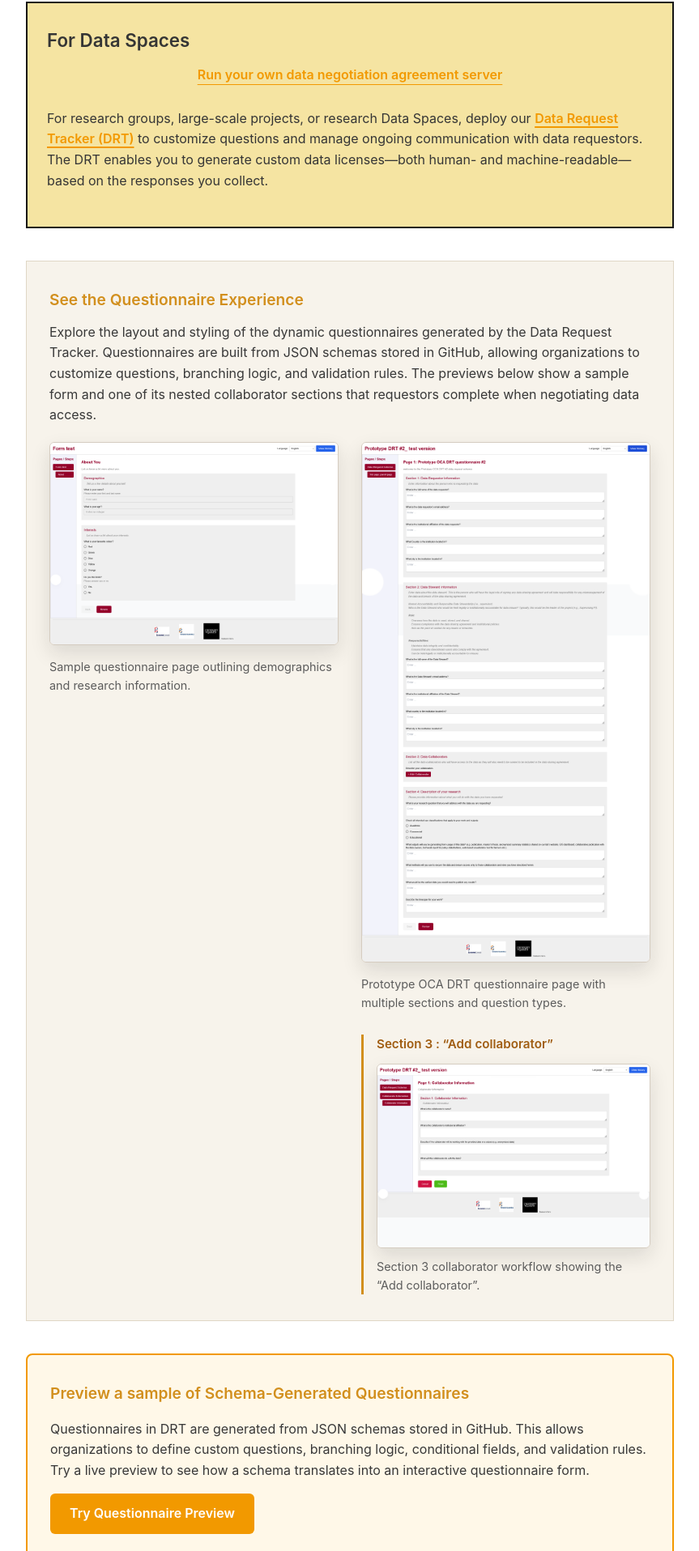
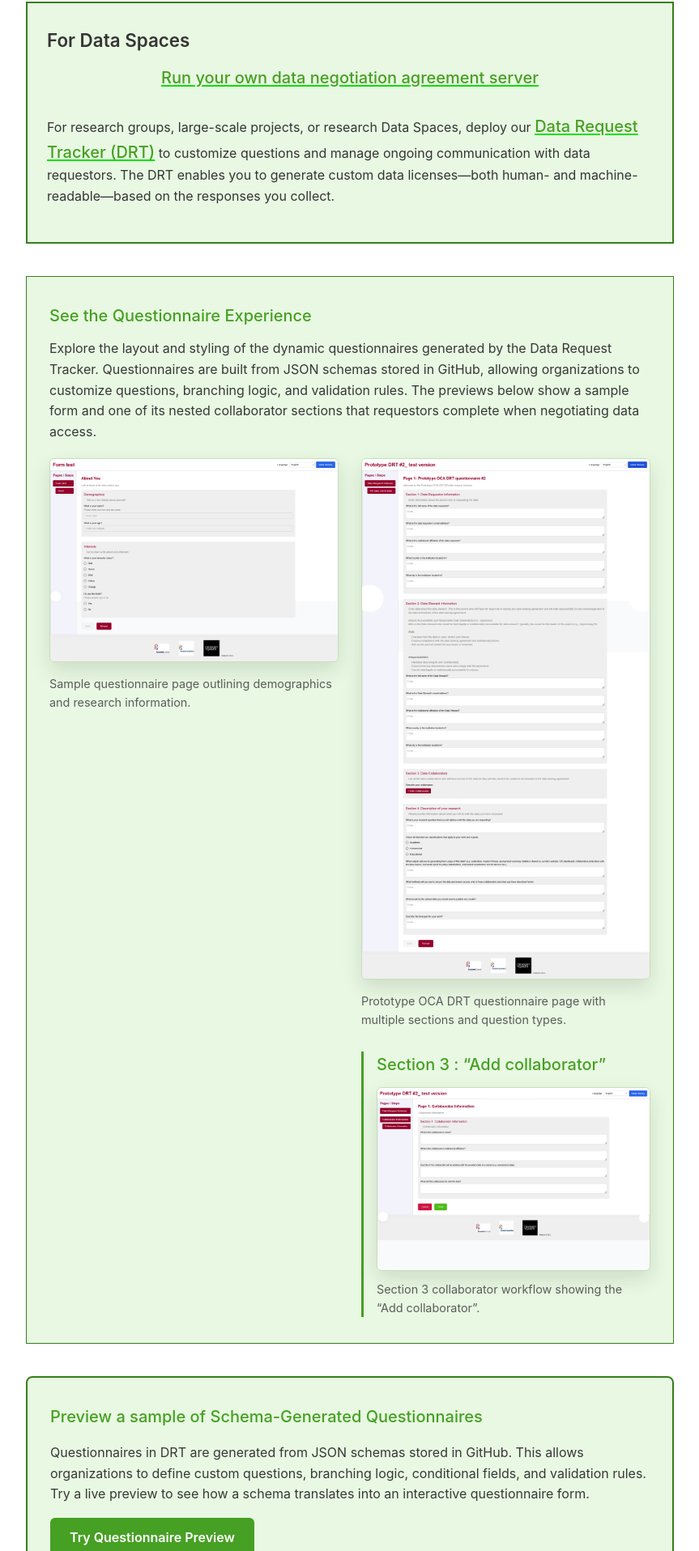
Before and after one commit to ClimateSmartAgCollab/drt-ad, a React (Vite) app: page / in a window 1280 px wide. Shown: the part 540-2456 px from the top of the page at 81% size, without its empty margins (208-1071 px from the left). Built offline with nearby package versions, Linux system fonts and the light colour scheme.

Commit message:
change color to green

```diff
--- a/src/App.css
+++ b/src/App.css
@@ -8,10 +8,10 @@
 }
 
 .hero-section {
-  background-color: #f9b233;
+  background-color: rgba(70, 160, 35, 1);
   color: #ffffff;
   padding: 0 0 48px;
-  border-bottom: 3px solid #f29900;
+  border-bottom: 3px solid rgba(55, 125, 28, 1);
 }
 
 .hero-container {
@@ -104,7 +104,7 @@
   border: none;
   font-size: 0.95rem;
   color: #ffffff;
-  background: #f9b233;
+  background: rgba(70, 160, 35, 1);
   padding: 6px 18px;
   border-radius: 999px;
   font-weight: 600;
@@ -112,7 +112,7 @@
 }
 
 .language-select:focus {
-  outline: 2px solid #f29900;
+  outline: 2px solid rgba(55, 125, 28, 1);
   outline-offset: 1px;
 }
 
@@ -164,8 +164,8 @@
   display: flex;
   flex-direction: column;
   gap: 20px;
-  background-color: #f7f3eb;
-  border: 1px solid #e0d7c6;
+  background-color: rgba(180, 230, 160, 0.3);
+  border: 1px solid rgba(55, 125, 28, 1);
   padding: 32px 28px;
 }
 
@@ -173,8 +173,8 @@
   display: flex;
   flex-direction: column;
   gap: 20px;
-  background-color: #fff8e8;
-  border: 2px solid #f29900;
+  background-color: rgba(180, 230, 160, 0.3);
+  border: 2px solid rgba(55, 125, 28, 1);
   border-radius: 8px;
   padding: 32px 28px;
 }
@@ -187,9 +187,9 @@
 
 .schema-preview-content h3 {
   margin: 0;
-  font-size: 1.2rem;
-  font-weight: 600;
-  color: #d28f1d;
+  font-size: 1.25rem;
+  font-weight: 500;
+  color: rgba(70, 160, 35, 1);
 }
 
 .schema-preview-content p {
@@ -201,7 +201,7 @@
 .schema-preview-button {
   display: inline-block;
   padding: 12px 24px;
-  background-color: #f29900;
+  background-color: rgba(70, 160, 35, 1);
   color: #ffffff;
   font-weight: 600;
   text-decoration: none;
@@ -213,16 +213,16 @@
 
 .schema-preview-button:hover,
 .schema-preview-button:focus-visible {
-  background-color: #d28f1d;
-  outline: 3px solid #f29900;
+  background-color: rgba(55, 125, 28, 1);
+  outline: 3px solid rgba(55, 125, 28, 1);
   outline-offset: 2px;
 }
 
 .questionnaire-copy h3 {
   margin: 0 0 12px 0;
-  font-size: 1.2rem;
-  font-weight: 600;
-  color: #d28f1d;
+  font-size: 1.25rem;
+  font-weight: 500;
+  color: rgba(70, 160, 35, 1);
 }
 
 .questionnaire-copy p {
@@ -251,7 +251,7 @@
 }
 
 .questionnaire-thumb:focus-visible {
-  outline: 3px solid #f29900;
+  outline: 3px solid rgba(70, 160, 35, 1);
   outline-offset: 4px;
 }
 
@@ -265,7 +265,7 @@
 .questionnaire-figure img {
   width: 100%;
   height: auto;
-  border: 1px solid #d5ccc0;
+  border: 1px solid rgba(55, 125, 28, 0.2);
   border-radius: 6px;
   box-shadow: 0 10px 24px rgba(28, 28, 28, 0.12);
 }
@@ -278,16 +278,16 @@
 .questionnaire-related {
   margin-top: 16px;
   padding-left: 16px;
-  border-left: 3px solid #d28f1d;
+  border-left: 3px solid rgba(70, 160, 35, 1);
   display: flex;
   flex-direction: column;
   gap: 12px;
 }
 
 .questionnaire-related-heading {
-  font-size: 0.95rem;
-  font-weight: 600;
-  color: #a05d12;
+  font-size: 1.25rem;
+  font-weight: 500;
+  color: rgba(70, 160, 35, 1);
 }
 
 .questionnaire-related-list {
@@ -310,7 +310,7 @@
 .lightbox-backdrop {
   position: fixed;
   inset: 0;
-  background: rgba(23, 18, 11, 0.85);
+  background: rgba(20, 40, 15, 0.85);
   display: flex;
   align-items: center;
   justify-content: center;
@@ -336,7 +336,7 @@
   width: 100%;
   height: auto;
   border-radius: 10px;
-  border: 1px solid #d5ccc0;
+  border: 1px solid rgba(55, 125, 28, 0.2);
 }
 
 .lightbox-caption {
@@ -350,7 +350,7 @@
   top: 16px;
   right: 16px;
   border: none;
-  background: #f29900;
+  background: rgba(70, 160, 35, 1);
   color: #ffffff;
   font-weight: 600;
   padding: 8px 16px;
@@ -360,12 +360,12 @@
 
 .lightbox-close:hover,
 .lightbox-close:focus-visible {
-  background: #d28f1d;
+  background: rgba(55, 125, 28, 1);
   outline: none;
 }
 
 .cta-card {
-  border: 2px solid #141414;
+  border: 2px solid rgba(55, 125, 28, 1);
   border-radius: 0;
   padding: 28px 24px;
   line-height: 1.6;
@@ -373,11 +373,11 @@
 }
 
 .cta-individuals {
-  background: #f9d66b;
+  background: rgba(180, 230, 160, 0.3);
 }
 
 .cta-groups {
-  background: #f5e4a2;
+  background: rgba(180, 230, 160, 0.3);
 }
 
 .cta-card h2 {
@@ -389,25 +389,37 @@
 .cta-link {
   display: inline-block;
   margin-bottom: 12px;
-  font-weight: 600;
-  font-size: 1rem;
-  color: #f29900;
+  font-size: 1.25rem;
+  font-weight: 500;
+  color: rgba(70, 160, 35, 1);
   text-decoration: underline;
-  text-underline-offset: 6px;
+  text-underline-offset: 2px;
+  text-decoration-color: rgba(0, 225, 0, 1);
+  cursor: pointer;
   text-align: center;
   width: 100%;
 }
 
+.cta-link:hover {
+  text-decoration-color: rgba(70, 160, 35, 1);
+}
+
 .cta-highlight {
-  color: #f29900;
-  font-weight: 600;
+  font-size: 1.25rem;
+  font-weight: 500;
+  color: rgba(70, 160, 35, 1);
   text-decoration: underline;
-  text-decoration-thickness: 2px;
-  text-underline-offset: 4px;
+  text-underline-offset: 2px;
+  text-decoration-color: rgba(0, 225, 0, 1);
+  cursor: pointer;
+}
+
+.cta-highlight:hover {
+  text-decoration-color: rgba(70, 160, 35, 1);
 }
 
 .about {
-  border-top: 1px solid #e4e0d8;
+  border-top: 1px solid rgba(55, 125, 28, 0.3);
   padding-top: 28px;
   color: #383838;
   display: flex;
@@ -419,7 +431,7 @@
   margin: 0 0 10px 0;
   font-size: 1.1rem;
   font-weight: 600;
-  color: #d28f1d;
+  color: rgba(70, 160, 35, 1);
 }
 
 .about p {
@@ -429,7 +441,7 @@
 
 .footer-section {
   background-color: #ffffff;
-  border-top: 1px solid #ece3d1;
+  border-top: 1px solid rgba(55, 125, 28, 0.3);
   padding: 32px 40px 40px;
   margin-top: 24px;
 }
@@ -456,7 +468,7 @@
   font-weight: 600;
   text-transform: uppercase;
   letter-spacing: 0.08em;
-  color: #a6792a;
+  color: rgba(70, 160, 35, 1);
 }
 
 .footer-logo-link {
```
